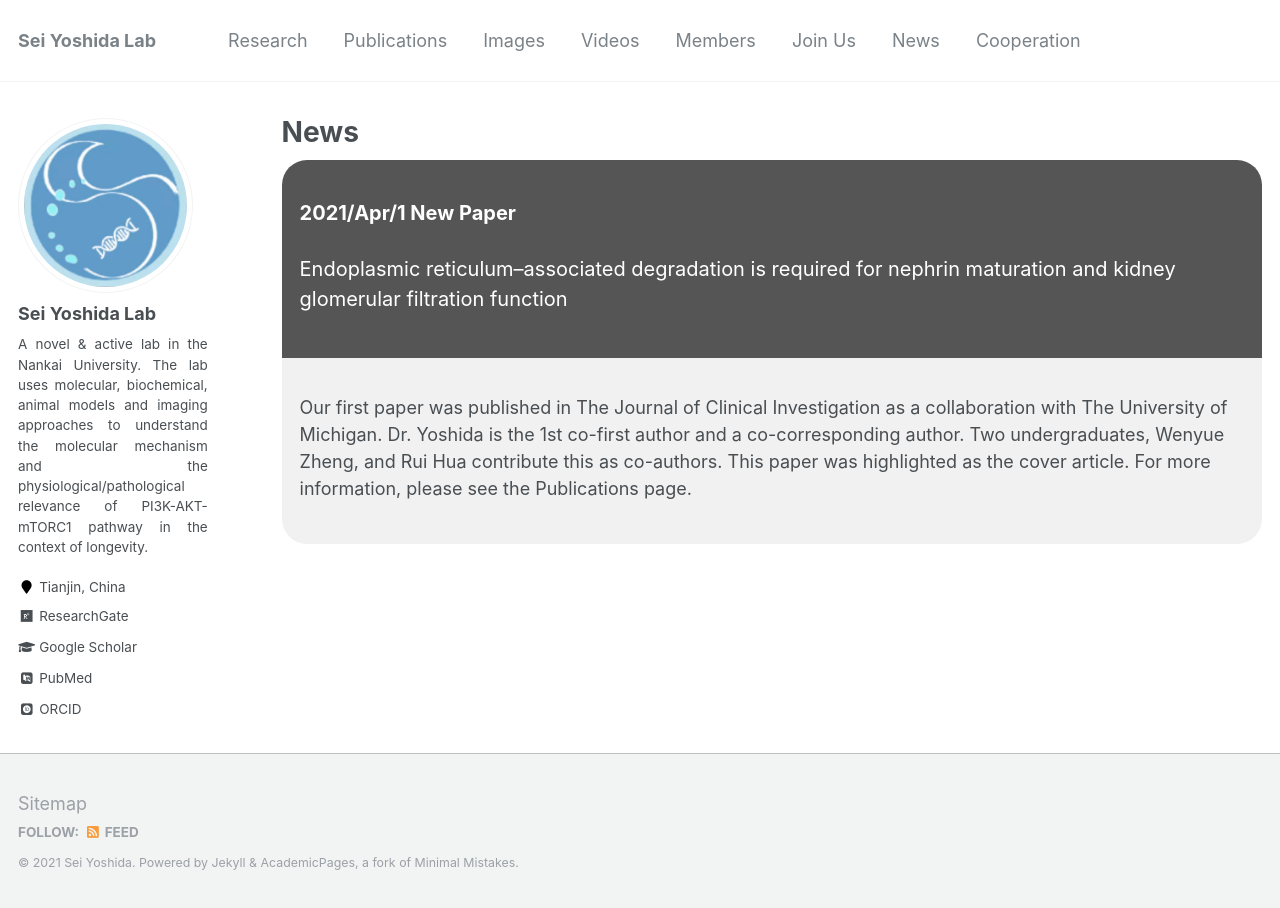
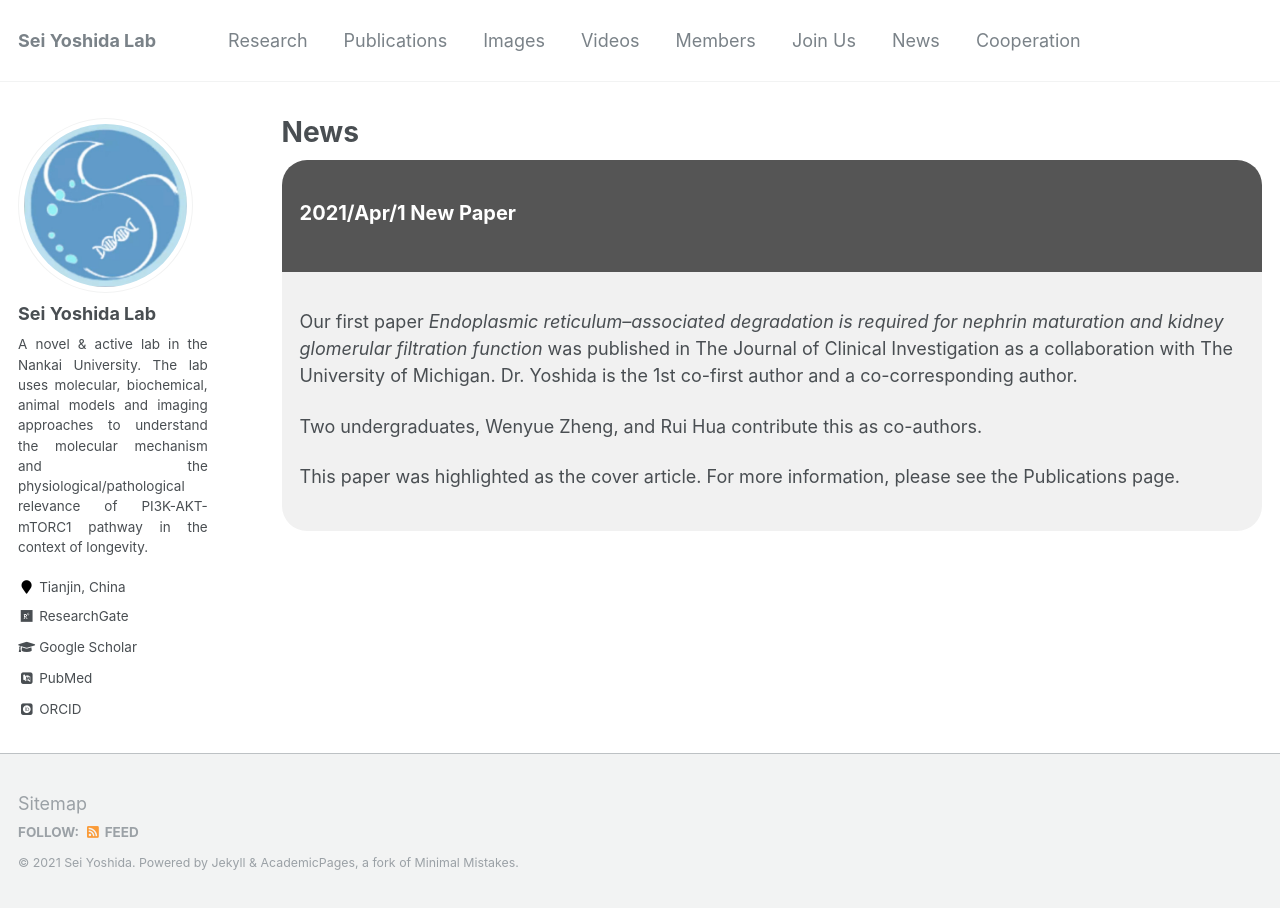
Before and after one commit to seiyoshida-lab/seiyoshida-lab.github.io, a Jekyll site: the page built from _pages/news.md, in a window 1280 px wide. Built offline with Jekyll 4.4.1, drawn with Linux system fonts in a browser that asks for light colours; some web fonts are replaced.

Commit message:
Update news.md

```diff
--- a/_pages/news.md
+++ b/_pages/news.md
@@ -37,9 +37,11 @@ author_profile: true
 </head>
 
 <body>
-<div class="li"><p><b>2021/Apr/1 New Paper</b></p> <p>Endoplasmic reticulum–associated degradation is required for nephrin maturation and kidney glomerular filtration function</p></div>
+<div class="li"><p><b>2021/Apr/1 New Paper</b></p></div>
 <div class="content">
-  <p>Our first paper was published in The Journal of Clinical Investigation as a collaboration with The University of Michigan. Dr. Yoshida is the 1st co-first author and a co-corresponding author. Two undergraduates, Wenyue Zheng, and Rui Hua contribute this as co-authors. This paper was highlighted as the cover article. For more information, please see the Publications page.</p>
+  <p>Our first paper <i>Endoplasmic reticulum–associated degradation is required for nephrin maturation and kidney glomerular filtration function</i> was published in The Journal of Clinical Investigation as a collaboration with The University of Michigan. Dr. Yoshida is the 1st co-first author and a co-corresponding author.</p>
+  <p>Two undergraduates, Wenyue Zheng, and Rui Hua contribute this as co-authors.</p>
+  <p>This paper was highlighted as the cover article. For more information, please see the Publications page.</p>
 </div>
 
 </body>
```
